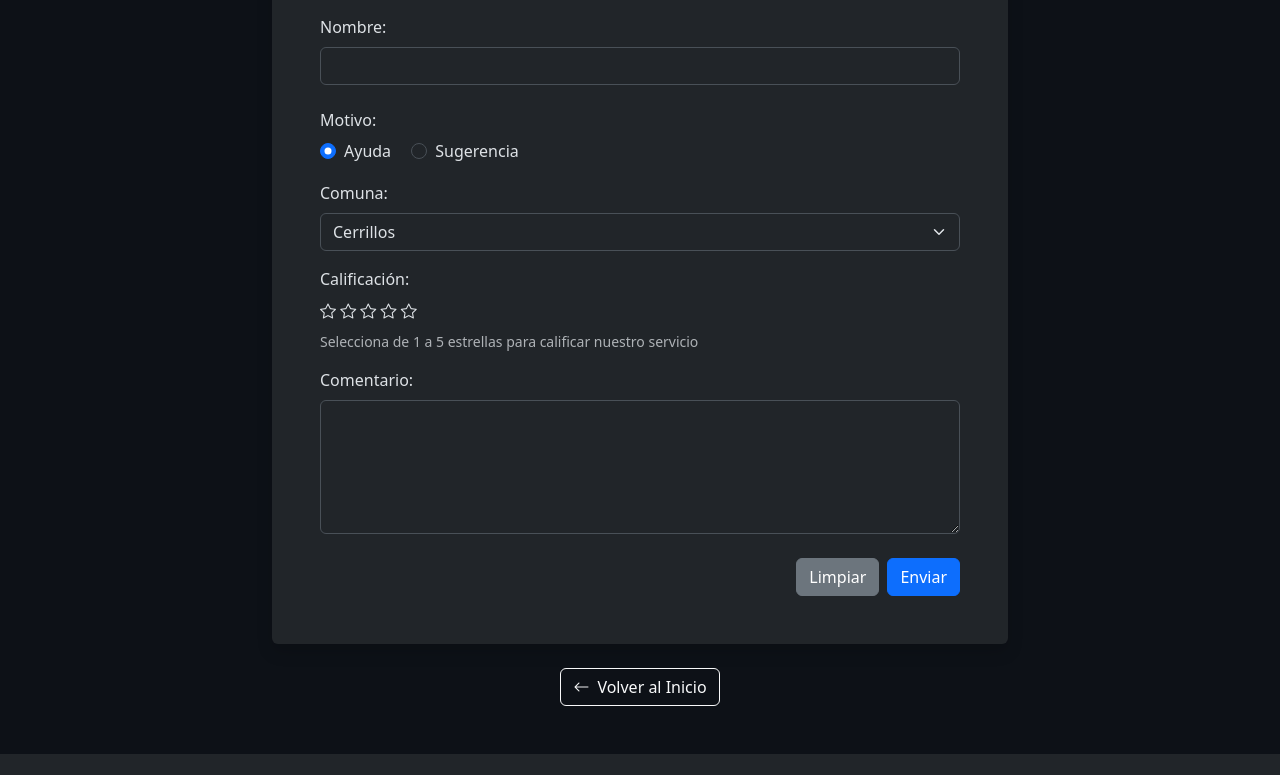
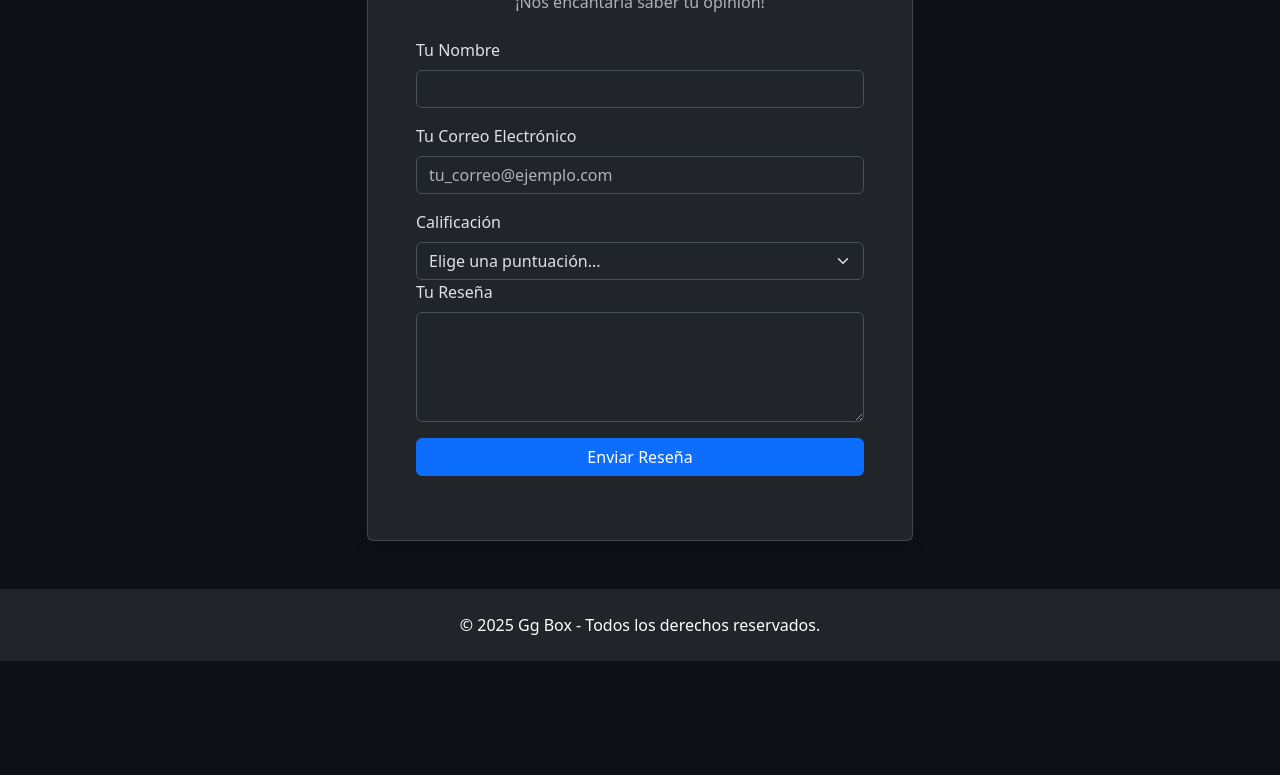
Before and after one commit to vnhert/GgBox, a plain HTML site: page contacto.html in a window 1280 px wide. Shown: the part 209-984 px from the top of the page. After the commit the page ends 870 px from the top, so only its background shows below. Drawn offline with nearby package versions, Linux system fonts and the light colour scheme; files that its build step writes are made by us from their sources.

```diff
--- a/contacto.html
+++ b/contacto.html
@@ -3,14 +3,13 @@
 <head>
     <meta charset="UTF-8">
     <meta name="viewport" content="width=device-width, initial-scale=1.0">
-    <title>Gg box - Contacto</title>
+    <title>Contacto y Reseñas - Gg box</title>
     <link href="https://cdn.jsdelivr.net/npm/bootstrap@5.3.3/dist/css/bootstrap.min.css" rel="stylesheet">
     <link rel="stylesheet" href="https://cdn.jsdelivr.net/npm/bootstrap-icons@1.11.3/font/bootstrap-icons.min.css">
     <link rel="stylesheet" href="css/index.css">
 </head>
 <body>
 
-    <!-- Barra de Navegación -->
     <nav class="navbar navbar-expand-lg navbar-dark bg-dark sticky-top shadow-sm">
         <div class="container">
             <a class="navbar-brand fw-bold" href="index.html"><i class="bi bi-box-seam me-2"></i>Gg box</a>
@@ -30,7 +29,7 @@
                     </li>
                 </ul>
                 <ul class="navbar-nav">
-                     <li class="nav-item">
+                    <li class="nav-item">
                         <a href="login.html" class="btn btn-outline-primary btn-sm"><i class="bi bi-box-arrow-in-right me-1"></i> Iniciar Sesión</a>
                     </li>
                     <li class="nav-item ms-2">
@@ -43,148 +42,104 @@
         </div>
     </nav>
 
-    <!-- Contenido Principal -->
     <main class="container my-5">
         <div class="row justify-content-center">
-            <div class="col-lg-8">
-                <h1 class="text-center fw-bold mb-4">Contacto</h1>
-                <div class="card shadow border-0">
-                    <div class="card-body p-4 p-md-5">
-                        <form id="contactForm">
+            <div class="col-lg-6 col-md-8">
+                <div class="card shadow">
+                    <div class="card-body p-5">
+                        <h2 class="card-title text-center fw-bold mb-2">Contacto y Reseñas</h2>
+                        <p class="text-center text-body-secondary mb-4">¡Nos encantaría saber tu opinión!</p>
+
+                        <!-- El 'onsubmit' llama a nuestra función de JS antes de enviar el formulario -->
+                        <form id="review-form" onsubmit="return validateReviewForm()">
                             <div class="mb-3">
-                                <label for="fname" class="form-label">Nombre:</label>
-                                <input type="text" class="form-control" id="fname" name="fname" required>
+                                <label for="nombre" class="form-label">Tu Nombre</label>
+                                <input type="text" class="form-control" id="nombre">
                             </div>
-
-                            <fieldset class="mb-3">
-                                <legend class="col-form-label">Motivo:</legend>
-                                <div class="form-check form-check-inline">
-                                    <input class="form-check-input" type="radio" id="ayuda" name="motivo" value="AYUDA" checked>
-                                    <label class="form-check-label" for="ayuda">Ayuda</label>
-                                </div>
-                                <div class="form-check form-check-inline">
-                                    <input class="form-check-input" type="radio" id="sugerencia" name="motivo" value="SUGERENCIA">
-                                    <label class="form-check-label" for="sugerencia">Sugerencia</label>
-                                </div>
-                            </fieldset>
-
                             <div class="mb-3">
-                                <label for="comunas" class="form-label">Comuna:</label>
-                                <select class="form-select" id="comunas" name="comunas">
-                                    <option value="Cerrillos">Cerrillos</option>
-                                    <option value="Navia">Cerro Navia</option>
-                                    <option value="Conchalí">Conchalí</option>
-                                    <option value="Bosque">El Bosque</option>
-                                    <option value="Estación">Estación Central</option>
-                                    <option value="Huechuraba">Huechuraba</option>
-                                    <option value="Independencia">Independencia</option>
-                                    <option value="Cisterna">La Cisterna</option>
-                                    <option value="Florida">La Florida</option>
-                                    <option value="Granja">La Granja</option>
-                                    <option value="Pintana">La Pintana</option>
-                                    <option value="Reina">La Reina</option>
-                                </select>
+                                <label for="email" class="form-label">Tu Correo Electrónico</label>
+                                <input type="text" class="form-control" id="email" placeholder="tu_correo@ejemplo.com">
                             </div>
-
-                            <!-- Campo de calificación con estrellas -->
                             <div class="mb-3">
-                                <label class="form-label">Calificación:</label>
-                                <div class="rating mb-2">
-                                    <i class="bi bi-star" data-rating="1"></i>
-                                    <i class="bi bi-star" data-rating="2"></i>
-                                    <i class="bi bi-star" data-rating="3"></i>
-                                    <i class="bi bi-star" data-rating="4"></i>
-                                    <i class="bi bi-star" data-rating="5"></i>
-                                </div>
-                                <input type="hidden" id="rating-value" name="rating" value="0">
-                                <div class="form-text">Selecciona de 1 a 5 estrellas para calificar nuestro servicio</div>
+                        <label for="contact-rating" class="form-label">Calificación</label>
+                        <select class="form-select" id="contact-rating" required>
+                            <option value="" selected disabled>Elige una puntuación...</option>
+                            <option value="5">⭐⭐⭐⭐⭐ (Excelente)</option>
+                            <option value="4">⭐⭐⭐⭐ (Bueno)</option>
+                            <option value="3">⭐⭐⭐ (Regular)</option>
+                            <option value="2">⭐⭐ (Malo)</option>
+                            <option value="1">⭐ (Muy Malo)</option>
+                        </select>
+                        <div class="invalid-feedback">
+                            Por favor, selecciona una calificación.
+                        </div>
+                            <div class="mb-3">
+                                <label for="reseña" class="form-label">Tu Reseña</label>
+                                <textarea class="form-control" id="reseña" rows="4"></textarea>
                             </div>
-
-                            <div class="mb-4">
-                                <label for="message" class="form-label">Comentario:</label>
-                                <textarea class="form-control" id="message" name="message" rows="5" required></textarea>
-                            </div>
-
-                            <div class="d-flex gap-2 justify-content-end">
-                                <input type="reset" class="btn btn-secondary" value="Limpiar">
-                                <button type="submit" class="btn btn-primary">Enviar</button>
-                            </div>
+                            <button type="submit" class="btn btn-primary w-100">Enviar Reseña</button>
                         </form>
                     </div>
-                </div>
-
-                <div class="text-center mt-4">
-                    <a href="index.html" class="btn btn-outline-light">
-                        <i class="bi bi-arrow-left me-2"></i>Volver al Inicio
-                    </a>
                 </div>
             </div>
         </div>
     </main>
 
-    <!-- Pie de Página -->
     <footer class="bg-dark text-white text-center py-4 mt-5">
         <div class="container">
             <p class="mb-0">&copy; 2025 Gg Box - Todos los derechos reservados.</p>
         </div>
     </footer>
 
-    <!-- Scripts -->
     <script src="https://cdn.jsdelivr.net/npm/bootstrap@5.3.3/dist/js/bootstrap.bundle.min.js"></script>
+
     <script>
-        // Sistema de calificación con estrellas
-        const stars = document.querySelectorAll('.rating i');
-        const ratingInput = document.getElementById('rating-value');
+        function validateReviewForm() {
+            // 1. Obtener los valores de los campos del formulario.
+            const nombreInput = document.getElementById('nombre');
+            const emailInput = document.getElementById('email');
+            const reseñaInput = document.getElementById('reseña');
 
-        stars.forEach(star => {
-            star.addEventListener('click', () => {
-                const rating = parseInt(star.getAttribute('data-rating'));
-                ratingInput.value = rating;
+            const nombre = nombreInput.value;
+            const email = emailInput.value;
+            const reseña = reseñaInput.value;
 
-                // Actualizar visualización de estrellas
-                stars.forEach(s => {
-                    const starRating = parseInt(s.getAttribute('data-rating'));
-                    if (starRating <= rating) {
-                        s.classList.remove('bi-star');
-                        s.classList.add('bi-star-fill');
-                    } else {
-                        s.classList.remove('bi-star-fill');
-                        s.classList.add('bi-star');
-                    }
-                });
-            });
-        });
-
-        // Validación básica del formulario
-        document.getElementById('contactForm').addEventListener('submit', function(e) {
-            e.preventDefault();
-
-            // Validación simple
-            const nombre = document.getElementById('fname').value;
-            const mensaje = document.getElementById('message').value;
-            const rating = document.getElementById('rating-value').value;
-
-            if (nombre.trim() === '' || mensaje.trim() === '') {
-                alert('Por favor, complete todos los campos obligatorios.');
-                return;
+            // 2. Validar que el nombre no esté vacío.
+            if (nombre.trim() === '') {
+                alert('Sugerencia: Por favor, ingresa tu nombre.');
+                nombreInput.focus();
+                return false;
             }
 
-            if (rating === '0') {
-                alert('Por favor, selecciona una calificación.');
-                return;
+            // 3. Validar que el correo no esté vacío.
+            if (email.trim() === '') {
+                alert('Sugerencia: Por favor, ingresa tu correo electrónico.');
+                emailInput.focus();
+                return false;
             }
 
-            // Si la validación es exitosa
-            alert('¡Gracias por contactarnos! Su mensaje ha sido enviado.');
-            this.reset();
+            // 4. Validar que el correo contenga un '@'.
+            if (!email.includes('@')) {
+                alert('Error: El formato del correo no es válido. Debe contener un "@".');
+                emailInput.focus();
+                return false;
+            }
 
-            // Resetear estrellas
-            stars.forEach(star => {
-                star.classList.remove('bi-star-fill');
-                star.classList.add('bi-star');
-            });
-            ratingInput.value = '0';
-        });
+            // 5. Validar que la reseña no esté vacía.
+            if (reseña.trim() === '') {
+                alert('Sugerencia: Por favor, escribe tu reseña.');
+                reseñaInput.focus();
+                return false;
+            }
+
+
+            // 6. Si todas las validaciones pasan, mostrar mensaje de éxito y redirigir.
+            alert('¡Reseña registrada correctamente! Gracias por tu opinión.');
+            window.location.href = 'index.html'; // Redirige al usuario al Home.
+
+            // Se retorna false para asegurar que la redirección con JS funcione primero.
+            return false;
+        }
     </script>
 </body>
 </html>
```
Also changed, not shown: perfil.html (deleted).
